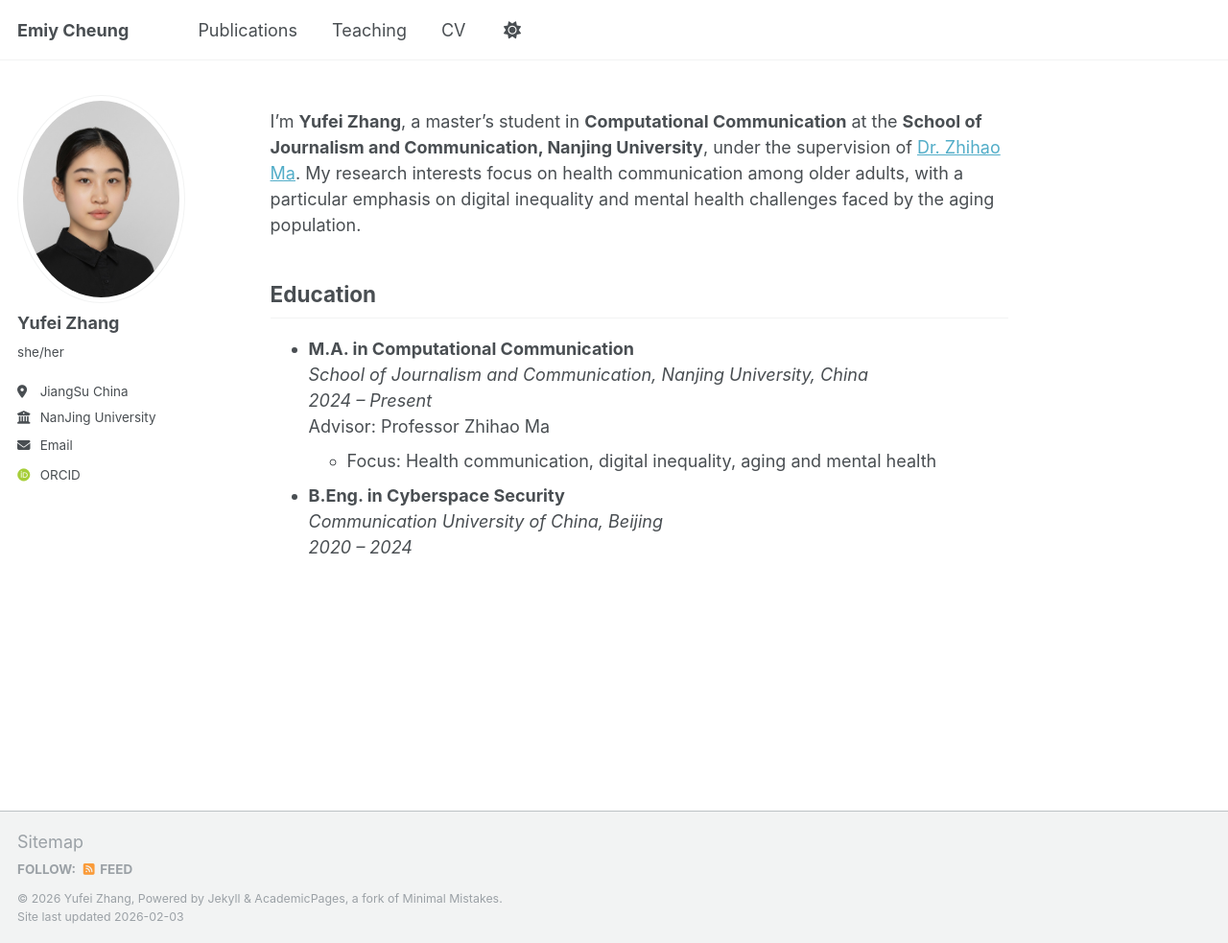
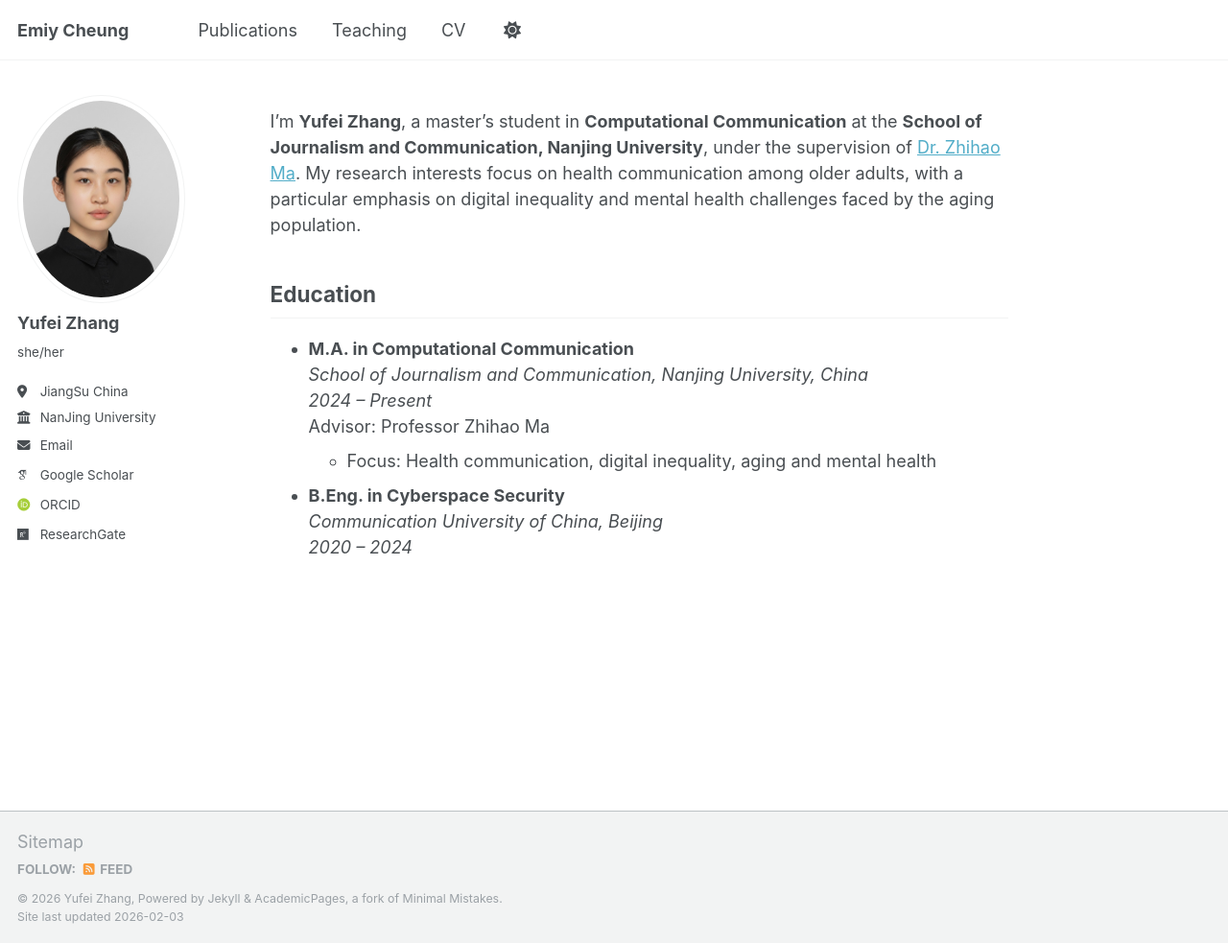
Before and after one commit to Emily-Cheung-1902/Emily-Cheung-1902.github.io, a Jekyll site: the page built from _pages/about.md, in a window 1280 px wide and 983 px high. Shown: the whole window at 96% size. Built offline with Jekyll 4.4.1, drawn with Linux system fonts in a browser that asks for light colours; some web fonts are replaced; part of the change alters nothing that is shown.

Commit message:
Update _config.yml

```diff
--- a/_config.yml
+++ b/_config.yml
@@ -32,10 +32,10 @@ author:
   email            : "emilychoufixx@gmail.com"
 
   # Academic websites
-  googlescholar    : # URL
+  googlescholar    : "https://scholar.google.com.hk/citations?user=LWYRBoEAAAAJ&hl=en&oi=sra"
   impactstory      : # URL
   orcid            : "https://orcid.org/0009-0002-6560-8204"
-  researchgate     : # URL
+  researchgate     : "https://www.researchgate.net/profile/Yufei-Zhang-74"
 
   # Social media
   instagram        : # Username
```
